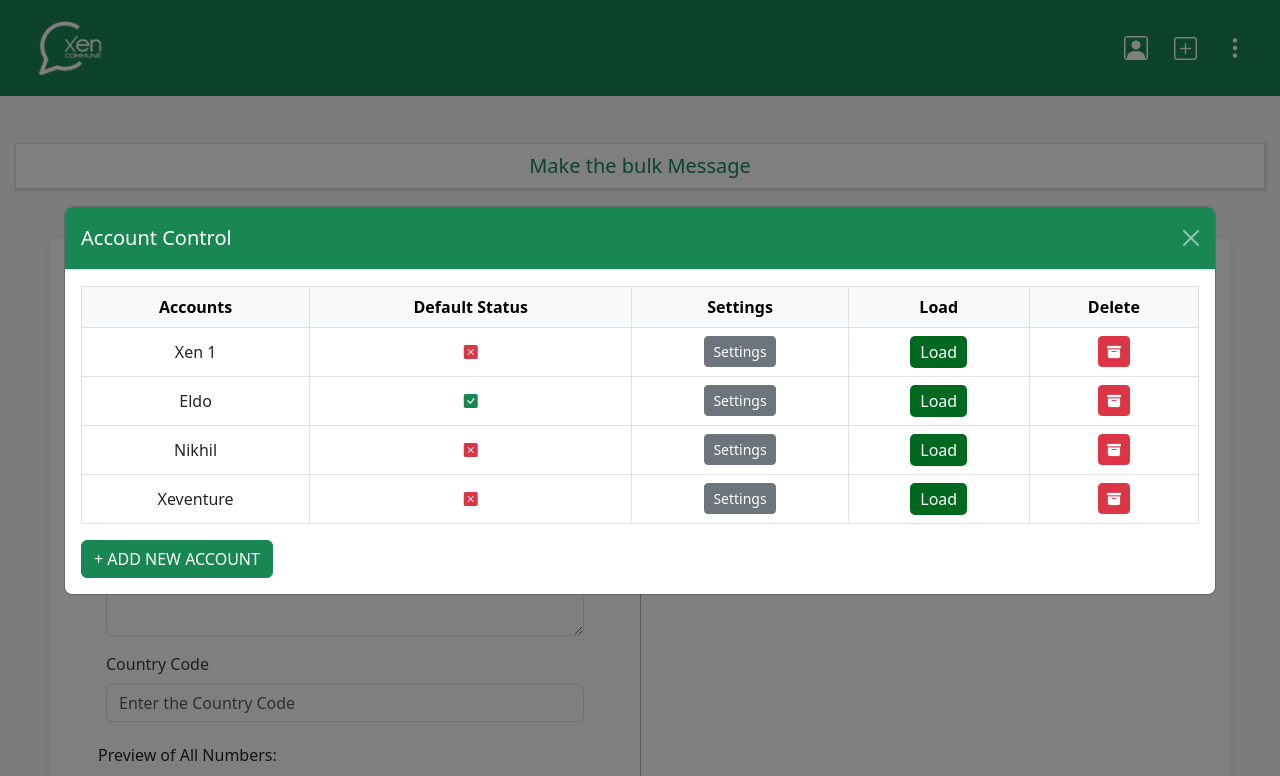
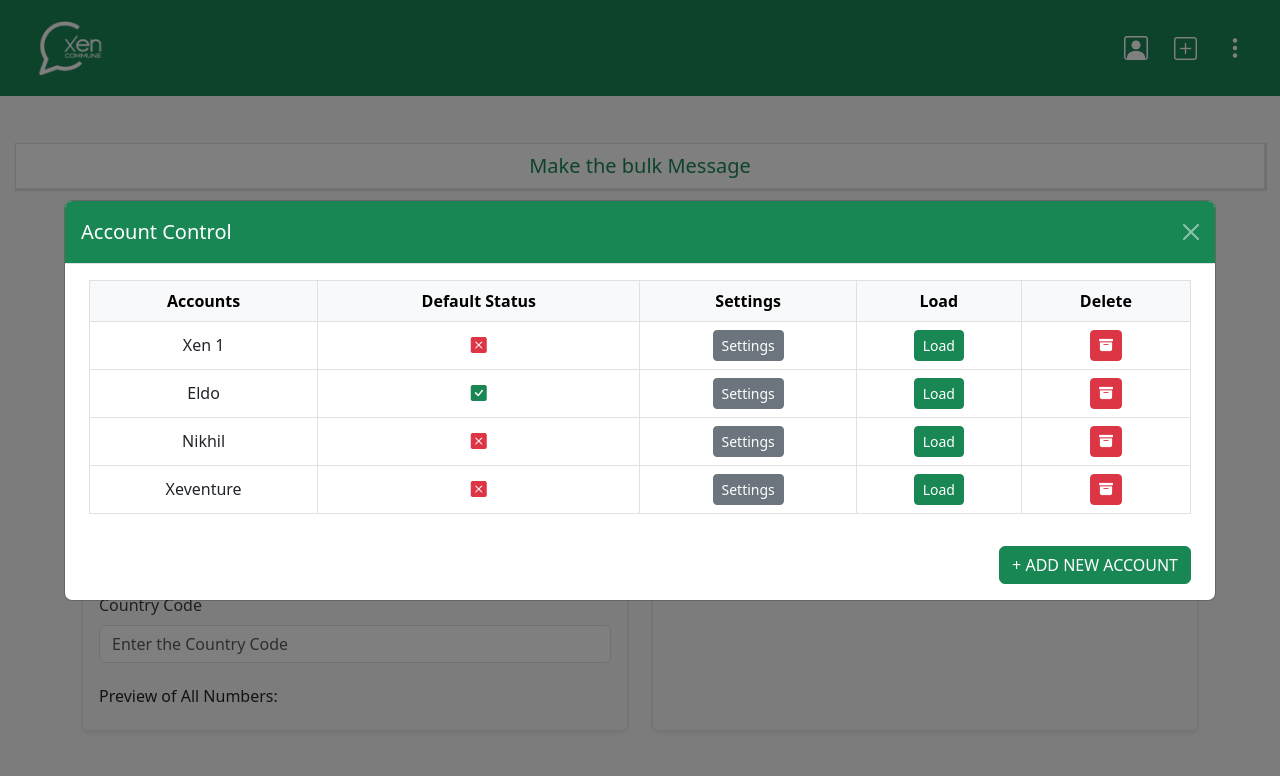
Before and after one commit to theerthabiju/Xencommue, a plain HTML site: page index.html in a window 1280 px wide. Both pictures are taken after a click on the button 1185 px from the left and 48 px from the top of the page. Shown: the top 776 px of the page. Drawn offline with nearby package versions, Linux system fonts and the light colour scheme; a script that the page names is missing.

Commit message:
third commit

```diff
--- a/assets/style.css
+++ b/assets/style.css
@@ -317,6 +317,9 @@ select:focus {
   }
 }
 
+
+
+
 /* ---------- */
 
 
--- a/index.html
+++ b/index.html
@@ -52,15 +52,22 @@
     <button class="btn btn-success addacoountbtn" data-bs-toggle="modal" data-bs-target="#manageAccountsModal">
       <i class="bi bi-plus-square "></i>
     </button>
-    <!-- add account Modal  -->
+<!-- Add Account Modal -->
 <div class="modal fade" id="manageAccountsModal" tabindex="-1" aria-labelledby="manageAccountsLabel" aria-hidden="true">
   <div class="modal-dialog modal-dialog-centered modal-lg">
     <div class="modal-content">
+
+      <!-- Modal Header -->
       <div class="modal-header bg-success text-white">
         <h5 class="modal-title" id="manageAccountsLabel">Account Control</h5>
         <button type="button" class="btn-close btn-close-white" data-bs-dismiss="modal" aria-label="Close"></button>
       </div>
-      <div class="modal-body">
+
+      <!-- Modal Body -->
+      <div class="modal-body px-2 px-md-4">
+
+        <!-- Responsive Table -->
+        <div class="table-responsive">
           <table class="table table-bordered text-center align-middle">
             <thead class="table-light">
               <tr>
@@ -74,44 +81,64 @@
             <tbody>
               <tr>
                 <td>Xen 1</td>
-              <td><span class="text-danger is-default-icon"><i class="bi bi-x-square-fill"></i></span></td>
-              <td><button class="btn btn-secondary btn-sm"> <a class="text-white seetingslink" href="settings.html">Settings</a></button></td>
-              <td><button class="btn-load btn-sm">Load</button></td>
+                <td><span class="text-danger"><i class="bi bi-x-square-fill"></i></span></td>
+                <td>
+                  <button class="btn btn-secondary btn-sm">
+                    <a class="text-white text-decoration-none" href="settings.html">Settings</a>
+                  </button>
+                </td>
+                <td><button class="btn btn-success btn-sm">Load</button></td>
                 <td><button class="btn btn-danger btn-sm delete-account"><i class="bi bi-archive-fill"></i></button></td>
               </tr>
               <tr>
                 <td>Eldo</td>
-              <td><span class="text-success is-default-icon"><i class="bi bi-check-square-fill"></i></span></td>
-              <td><button class="btn btn-secondary btn-sm"> <a class="text-white seetingslink" href="settings.html">Settings</a></button></td>
-              <td><button class="btn-load btn-sm">Load</button></td>
+                <td><span class="text-success"><i class="bi bi-check-square-fill"></i></span></td>
+                <td>
+                  <button class="btn btn-secondary btn-sm">
+                    <a class="text-white text-decoration-none" href="settings.html">Settings</a>
+                  </button>
+                </td>
+                <td><button class="btn btn-success btn-sm">Load</button></td>
                 <td><button class="btn btn-danger btn-sm delete-account"><i class="bi bi-archive-fill"></i></button></td>
               </tr>
               <tr>
                 <td>Nikhil</td>
-              <td><span class="text-danger is-default-icon"><i class="bi bi-x-square-fill"></i></span></td>
-              <td><button class="btn btn-secondary btn-sm"> <a class="text-white seetingslink" href="settings.html">Settings</a></button></td>
-              <td><button class="btn-load btn-sm">Load</button></td>
+                <td><span class="text-danger"><i class="bi bi-x-square-fill"></i></span></td>
+                <td>
+                  <button class="btn btn-secondary btn-sm">
+                    <a class="text-white text-decoration-none" href="settings.html">Settings</a>
+                  </button>
+                </td>
+                <td><button class="btn btn-success btn-sm">Load</button></td>
                 <td><button class="btn btn-danger btn-sm delete-account"><i class="bi bi-archive-fill"></i></button></td>
               </tr>
               <tr>
                 <td>Xeventure</td>
-              <td><span class="text-danger is-default-icon"><i class="bi bi-x-square-fill"></i></span></td>
-              <td><button class="btn btn-secondary btn-sm"> <a class="text-white seetingslink" href="settings.html">Settings</a></button></td>
-              <td><button class="btn-load btn-sm">Load</button></td>
+                <td><span class="text-danger"><i class="bi bi-x-square-fill"></i></span></td>
+                <td>
+                  <button class="btn btn-secondary btn-sm">
+                    <a class="text-white text-decoration-none" href="settings.html">Settings</a>
+                  </button>
+                </td>
+                <td><button class="btn btn-success btn-sm">Load</button></td>
                 <td><button class="btn btn-danger btn-sm delete-account"><i class="bi bi-archive-fill"></i></button></td>
               </tr>
             </tbody>
           </table>
+        </div>
 
+        <!-- Add Account Button -->
+        <div class="d-grid d-md-flex justify-content-md-end mt-3">
           <button class="btn btn-success" onclick="window.location.href='Addaccount.html'">
             + ADD NEW ACCOUNT
           </button>
+        </div>
 
       </div>
     </div>
   </div>
 </div>
-<!-- ------------------ -->
+
 </div>
 
 
@@ -122,54 +149,53 @@
   </button>
 
 <!-- Settings Modal -->
-<div class="modal fade p-5" id="settingsModal" tabindex="-1">
-  <div class="modal-dialog modal-lg modal-dialog-scrollable ">
-    <div class="modal-content m-5 p-4">
-      <div class="modal-header">
-        <h5 class="modal-title">Settings</h5>
-        <button type="button" class="btn-close" data-bs-dismiss="modal"></button>
+<div class="modal fade" id="settingsModal" tabindex="-1" aria-labelledby="settingsModalLabel" aria-hidden="true">
+  <div class="modal-dialog modal-lg modal-dialog-scrollable modal-dialog-centered">
+    <div class="modal-content">
+
+      <!-- Modal Header -->
+      <div class="modal-header bg-success text-white">
+        <h5 class="modal-title" id="settingsModalLabel">Settings</h5>
+        <button type="button" class="btn-close btn-close-white" data-bs-dismiss="modal" aria-label="Close"></button>
       </div>
 
+      <!-- Modal Body -->
       <div class="modal-body">
         <form id="settingsForm">
 
           <!-- 1. Account Settings -->
-          <div class="form-section">
-            <div class="section-title">1.Account Settings</div>
+          <div class="mb-4">
+            <h6 class="fw-bold text-success">1. Account Settings</h6>
             <div class="mb-3">
               <label class="form-label">Account Nickname</label>
-              <input type="text" class="form-control" placeholder="e.g. Main Account"/>
+              <input type="text" class="form-control" placeholder="e.g. Main Account" />
             </div>
             <div class="mb-3">
               <label class="form-label">Scan QR Code</label>
-              <input type="file" class="form-control"/>
+              <input type="file" class="form-control" />
             </div>
             <div class="form-check">
-              <input class="form-check-input" type="checkbox" id="activeStatus" checked>
+              <input class="form-check-input" type="checkbox" id="activeStatus" checked />
               <label class="form-check-label text-black" for="activeStatus">Mark Account as Active</label>
             </div>
           </div>
 
-
-
-          <!-- 3. Scheduling -->
-          <div class="form-section">
-            <div class="section-title">2. Scheduling</div>
+          <!-- 2. Scheduling -->
+          <div class="mb-4">
+            <h6 class="fw-bold text-success">2. Scheduling</h6>
             <div class="mb-3">
               <label class="form-label">Send At</label>
-              <input type="datetime-local" class="form-control"/>
+              <input type="datetime-local" class="form-control" />
             </div>
             <div class="form-check">
-              <input class="form-check-input" type="checkbox" id="repeatSchedule">
+              <input class="form-check-input" type="checkbox" id="repeatSchedule" />
               <label class="form-check-label text-black" for="repeatSchedule">Repeat Daily</label>
             </div>
           </div>
 
-
-
-          <!-- 5. Campaign Logs -->
-          <div class="form-section">
-            <div class="section-title">3. Campaign Logs</div>
+          <!-- 3. Campaign Logs -->
+          <div class="mb-4">
+            <h6 class="fw-bold text-success">3. Campaign Logs</h6>
             <div class="mb-3">
               <label class="form-label">Enable Logging</label>
               <select class="form-select">
@@ -179,15 +205,15 @@
             </div>
           </div>
 
-          <!-- 6. Privacy & Security -->
-          <div class="form-section">
-            <div class="section-title">4. Privacy & Security</div>
-            <div class="form-check">
-              <input class="form-check-input" type="checkbox" id="encryption" checked>
+          <!-- 4. Privacy & Security -->
+          <div class="mb-4">
+            <h6 class="fw-bold text-success">4. Privacy & Security</h6>
+            <div class="form-check mb-2">
+              <input class="form-check-input" type="checkbox" id="encryption" checked />
               <label class="form-check-label text-black" for="encryption">Encrypt Data</label>
             </div>
             <div class="form-check">
-              <input class="form-check-input" type="checkbox" id="backup">
+              <input class="form-check-input" type="checkbox" id="backup" />
               <label class="form-check-label text-black" for="backup">Enable Data Backup</label>
             </div>
           </div>
@@ -195,14 +221,15 @@
         </form>
       </div>
 
+      <!-- Modal Footer -->
       <div class="modal-footer">
-        <button class="btn btn-secondary" data-bs-dismiss="modal">Close</button>
-        <button class="btn btn-success" onclick="submitSettings()">Save Settings</button>
+        <button type="button" class="btn btn-secondary" data-bs-dismiss="modal">Close</button>
+        <button type="button" class="btn btn-success" onclick="submitSettings()">Save Settings</button>
       </div>
     </div>
   </div>
 </div>
-<!-- ----------------- -->
+
 </div>
 
 
@@ -227,71 +254,67 @@
 
 
 <!-- Main Form -->
-<div class="row m-5 mainformdiv flex-wrap">
-  <!-- Upload Excel -->
-  <div class="col-md-6 leftarea p-5  ">
- <div class="leftsideheader bg-success text-white py-2 p-2 ">
-      <i class="bi bi-person-fill"></i> Individual Message
+<div class="container my-4">
+  <div class="row g-4">
+    <!-- Individual Message Section -->
+    <div class="col-12 col-md-6">
+      <div class="p-3 border rounded shadow-sm h-100">
+        <div class="leftsideheader bg-success text-white py-2 px-3 mb-3 rounded">
+          <i class="bi bi-person-fill me-1"></i> Individual Message
         </div>
-    <div class="p-2">
-  <label data-i18n="uploadLabel" for="excelUpload" class="form-label">Upload Excel File (CSV or XLSX)</label>
-    <input type="file" class="form-control uploadexcel" id="excelUpload" accept=".csv, .xlsx">
+
+        <div>
+          <label for="excelUpload" class="form-label">Upload Excel File (CSV or XLSX)</label>
+          <input type="file" class="form-control" id="excelUpload" accept=".csv, .xlsx">
+
           <div class="form-check mt-3">
             <input class="form-check-input" type="checkbox" id="deduplicate">
-              <label class="form-check-label text-black" for="deduplicate">Remove Duplicates</label>
+            <label class="form-check-label" for="deduplicate">Remove Duplicates</label>
           </div>
-      <!-- Manual Entry -->
+
           <div class="mt-3">
-    <label for="manualNumbers" class="form-label">Enter Contact Numbers (one per line or comma-separated)</label>
+            <label for="manualNumbers" class="form-label">Enter Contact Numbers</label>
             <textarea class="form-control" id="manualNumbers" rows="5" placeholder="Eg: 9876543210, 9123456789"></textarea>
           </div>
+
           <div class="mt-3">
             <label for="countryCode" class="form-label">Country Code</label>
-  <input type="text" id="countryCode" class="form-control countrycode" placeholder="Enter the Country Code" value="">
+            <input type="text" id="countryCode" class="form-control" placeholder="Enter the Country Code">
           </div>
         </div>
-  <!-- Preview Area -->
-  <div class="Preview mt-3">
+
+        <div class="mt-4">
           <h6>Preview of All Numbers:</h6>
           <ul id="numberPreview" class="list-group"></ul>
         </div>
       </div>
+    </div>
 
-
-
-
-<!-- group  section -->
-<div class=" col-md-6 middlearea p-5">
-  <!-- Header -->
-  <div class="leftsideheader bg-success text-white   p-2">
+    <!-- Group Message Section -->
+    <div class="col-12 col-md-6">
+      <div class="p-3 border rounded shadow-sm h-100">
+        <div class="leftsideheader bg-success text-white py-2 px-3 mb-3 rounded">
           <i class="bi bi-whatsapp me-1"></i> Groups Message
         </div>
 
-  <!-- Group Message Card -->
-  <div class="groupmesgcard mt-4  ">
-    <div class="p-4">
-      <label for="whatsappGroupSelect" class="form-label fw-semibold">
-        Choose WhatsApp Group
-      </label>
-      <select id="whatsappGroupSelect" class="form-select mb-2">
+        <div>
+          <label for="whatsappGroupSelect" class="form-label fw-semibold">Choose WhatsApp Group</label>
+          <select id="whatsappGroupSelect" class="form-select mb-3">
             <option value="" disabled selected>Select a group</option>
             <option>Family Group</option>
             <option>Work Team</option>
             <option>Marketing Broadcast</option>
-        <!-- Dynamically populate here if needed -->
           </select>
-<button class="btn btn-outline-success btn-sm mb-2 mt-3 w-100">
-  <i class="bi bi-plus-circle"></i> Add WhatsApp Group
+
+          <button class="btn btn-outline-success w-100">
+            <i class="bi bi-plus-circle me-1"></i> Add WhatsApp Group
           </button>
-
-
-
+        </div>
+      </div>
     </div>
   </div>
 </div>
 
-
-</div>
 
 
 
```
Also changed, not shown: Addaccount.html (+42 -15 lines), Deploy.html (+42 -15 lines), settings.html (+42 -15 lines). Lines whose indentation alone changed are shown as unchanged.
